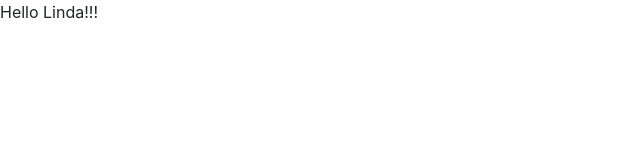
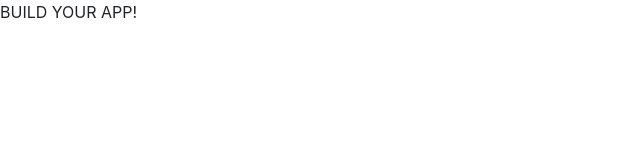
Before and after one commit to lucasswanson88/client, an Angular app: page / in a window 1280 px wide. Shown: the top 160 px of the page, without its empty margins (0-640 px from the left). Built offline with nearby package versions, Linux system fonts and the light colour scheme.

Commit message:
remove linda reference

```diff
--- a/src/app/app.component.html
+++ b/src/app/app.component.html
@@ -1 +1 @@
-<div>Hello Linda!!!</div>
+<div>BUILD YOUR APP!</div>
```
